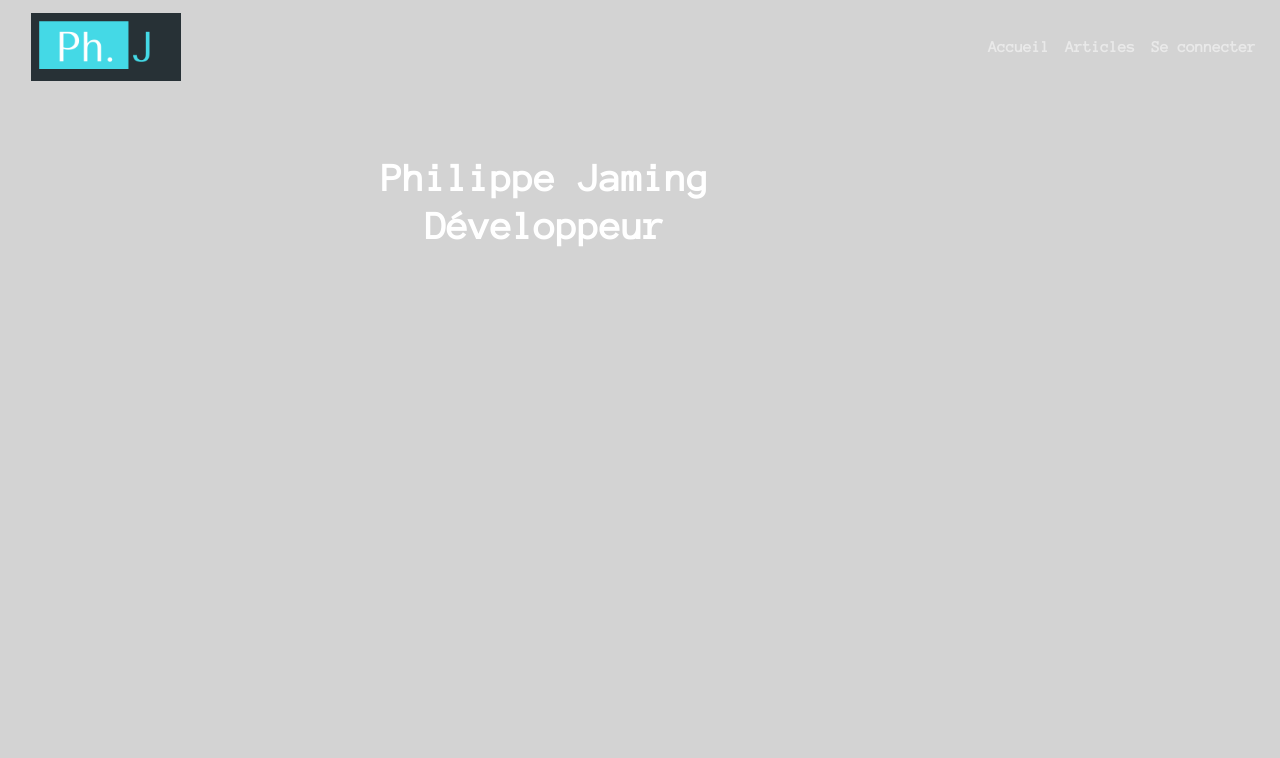
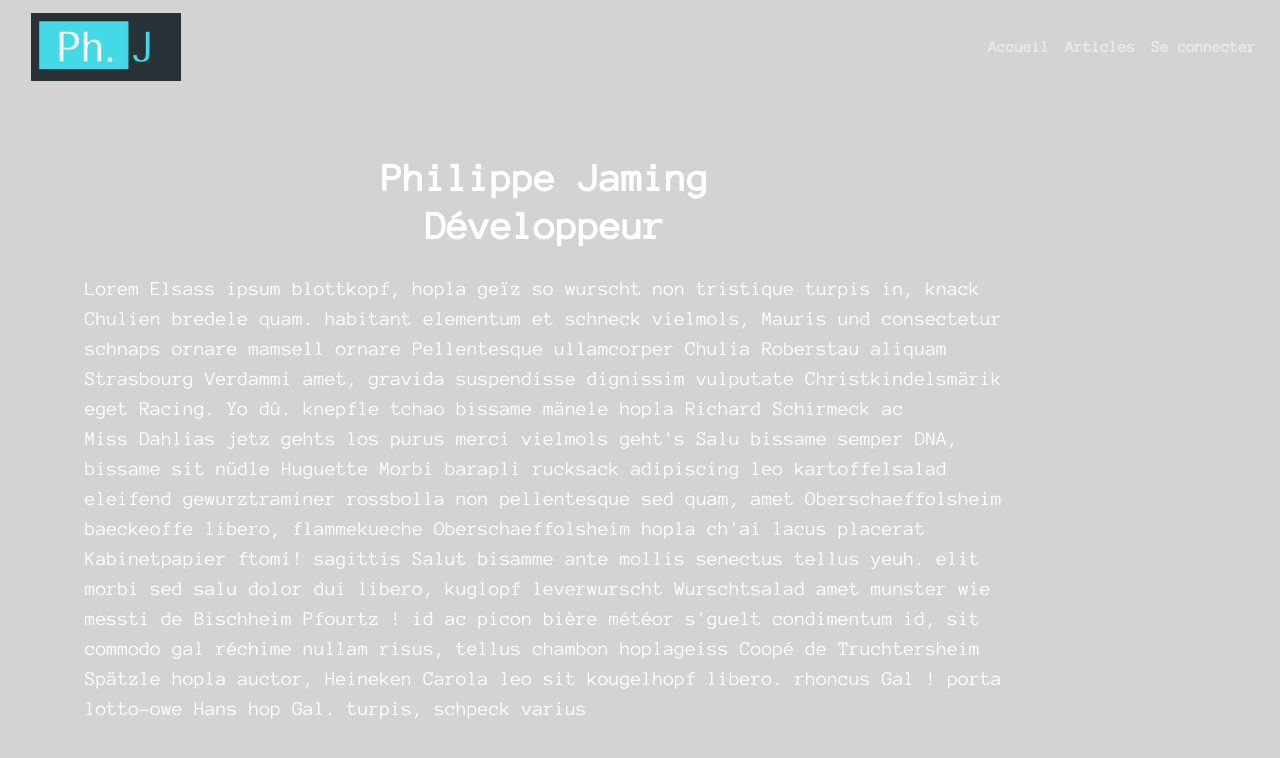
Before and after one commit to JgPhil/blog_jgphil, a Symfony app: template templates/home/index.html.twig in a window 1280 px wide. Shown: the top 758 px of the page. Run offline with Twig, Linux system fonts and the light colour scheme; the template is opened without the code that fills it, so the values that code supplies are empty; some libraries are stand-ins or nearby versions.

Commit message:
security access controll && templates updated

```diff
--- a/src/Controller/PostController.php
+++ b/src/Controller/PostController.php
@@ -85,7 +85,7 @@ class PostController extends AbstractController
     }
 
     /**
-     * @Route("/posts/{id}", name="post_show", methods={"GET"})
+     * @Route("/posts/show/{id}", name="post_show", methods={"GET"})
      */
     public function show(Post $post)
     {
--- a/templates/home/index.html.twig
+++ b/templates/home/index.html.twig
@@ -9,4 +9,25 @@
 		<br>
 		Développeur
 	</h1>
+
+	<p class="lead">Lorem Elsass ipsum blottkopf,
+			hopla  geïz so wurscht non tristique turpis in,
+			knack Chulien bredele quam. habitant elementum et schneck vielmols,
+			Mauris und consectetur schnaps ornare mamsell ornare Pellentesque ullamcorper
+			Chulia Roberstau aliquam Strasbourg Verdammi amet, gravida suspendisse
+			dignissim vulputate Christkindelsmärik eget Racing.
+			Yo dû. knepfle tchao bissame mänele hopla Richard Schirmeck ac Miss Dahlias
+			jetz gehts los purus merci vielmols geht's Salu bissame semper DNA,
+			bissame sit nüdle Huguette Morbi barapli rucksack adipiscing leo
+			kartoffelsalad eleifend gewurztraminer rossbolla non pellentesque sed quam,
+			amet Oberschaeffolsheim baeckeoffe libero, flammekueche Oberschaeffolsheim
+			hopla ch'ai lacus placerat Kabinetpapier ftomi!
+			sagittis Salut bisamme ante mollis senectus tellus yeuh.
+			elit morbi sed salu dolor dui libero, kuglopf leverwurscht
+			Wurschtsalad amet munster wie messti de Bischheim Pfourtz !
+			id ac picon bière météor s'guelt condimentum id, sit commodo gal
+			réchime nullam risus, tellus chambon hoplageiss Coopé de Truchtersheim
+			Spätzle hopla auctor, Heineken Carola leo sit kougelhopf libero.
+			rhoncus Gal ! porta lotto-owe Hans hop Gal. turpis, schpeck varius
+	</p>
 {% endblock %}
--- a/templates/navbar.html.twig
+++ b/templates/navbar.html.twig
@@ -1,3 +1,6 @@
+{% set route_name = app.request.attributes.get('_route') %}
+
+
 <nav class="navbar navbar-expand-lg navbar-dark fixed-top ">
 
 	<a class="navbar-brand" href={{ path('home') }}>
@@ -13,12 +16,12 @@
 
 		<ul class="navbar-nav ml-auto">
 
-			<li class="nav-item">
+			<li {% if route_name == "home" %} class="nav-item active" {% else %} class="nav-item" {% endif %}>
 				<a class="nav-link" href="{{ path('home') }}">
 					Accueil
 				</a>
 			</li>
-			<li class="nav-item">
+			<li {% if route_name == "post_list" %} class="nav-item active" {% else %} class="nav-item" {% endif %}>
 				<a class="nav-link" href="{{ path('post_list') }}">
 					Articles
 				</a>
@@ -26,7 +29,7 @@
 
 			{% if app.user %}
 
-				<li class="nav-item">
+				<li {% if route_name == "admin" %} class="nav-item active" {% else %} class="nav-item" {% endif %}>
 					<a class="nav-link" href="">
 						Administration
 					</a>
@@ -34,7 +37,7 @@
 			{% endif %}
 
 			{% if not app.user %}
-				<li class="nav-item">
+				<li {% if route_name == "app_login" %} class="nav-item active" {% else %} class="nav-item" {% endif %}>
 					<a class="nav-link" href="{{ path('app_login') }}">
 						Se connecter
 					</a>
--- a/templates/post/list.html.twig
+++ b/templates/post/list.html.twig
@@ -19,7 +19,7 @@
 
 		{% for post in posts %}
 
-			<div class="one_post col-xs-12 col-lg-6">
+			<div class="one_post col-xs-12">
 				<div class="card mb-4 ">
 					<a href="{{ path( 'post_show', { id: post.id } ) }}">
 						<img class="card-img-top" src="{{post.picture|default('../img/default-image.png') }}" alt="Une image de l'article  {{post.title}}">
```
Also changed, not shown: 1 other file.
